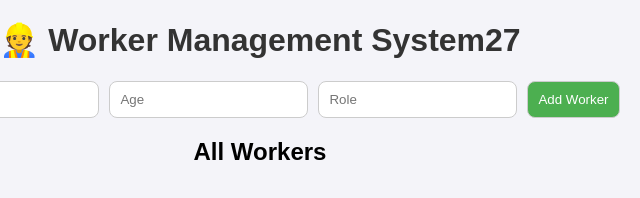
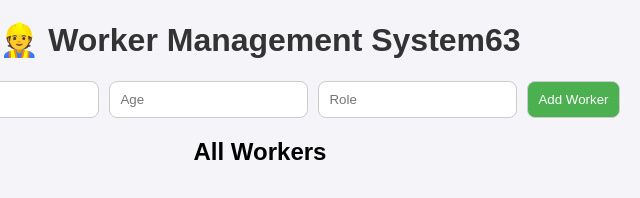
Before and after one commit to bipin523396/vercel, a website: page index.html in a window 1280 px wide. Shown: the full height of the page, 380-1020 px from the left. Drawn offline with Linux system fonts and the light colour scheme; no server answers.

Commit message:
Update Worker Management System title

```diff
--- a/index.html
+++ b/index.html
@@ -7,7 +7,7 @@
   <link rel="stylesheet" href="style.css">
 </head>
 <body>
-  <h1>👷 Worker Management System27</h1>
+  <h1>👷 Worker Management System63</h1>
 
   <form id="workerForm">
     <input type="text" id="name" placeholder="Worker Name" required>
```
